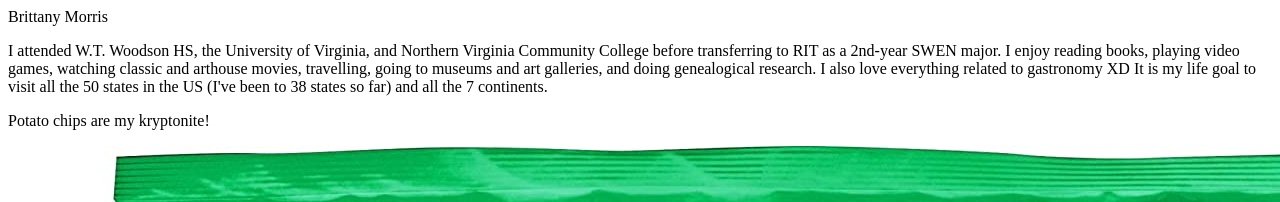
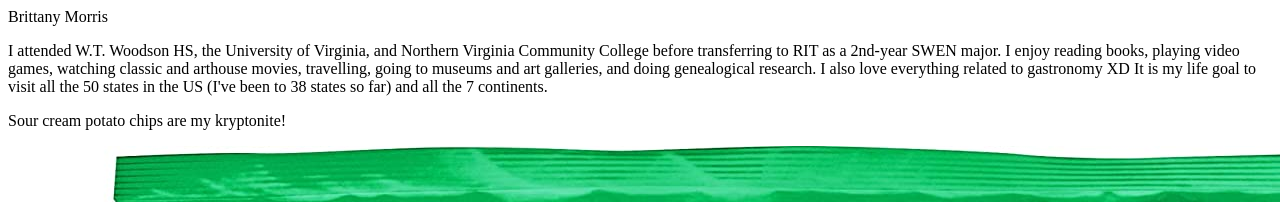
Before and after one commit to tragoedia1715/SWEN101_GitHub_Pages, a plain HTML site: page index.html in a window 1280 px wide. Shown: the top 202 px of the page. Drawn offline with Linux system fonts and the light colour scheme.

Commit message:
made a few tweaks

```diff
--- a/index.html
+++ b/index.html
@@ -11,7 +11,7 @@
         going to museums and art galleries, and doing genealogical research. I also love everything related to gastronomy XD It is
         my life goal to visit all the 50 states in the US (I've been to 38 states so far) and all the 7 continents.
     </p>
-    <p>Potato chips are my kryptonite!</p>
+    <p>Sour cream potato chips are my kryptonite!</p>
 <img src="potatochips.jpg">
 <p>Here's the link to the RIT SE website! Enjoy!</p>
 <a href="https://www.rit.edu/computing/department-software-engineering">link text</a>
```
